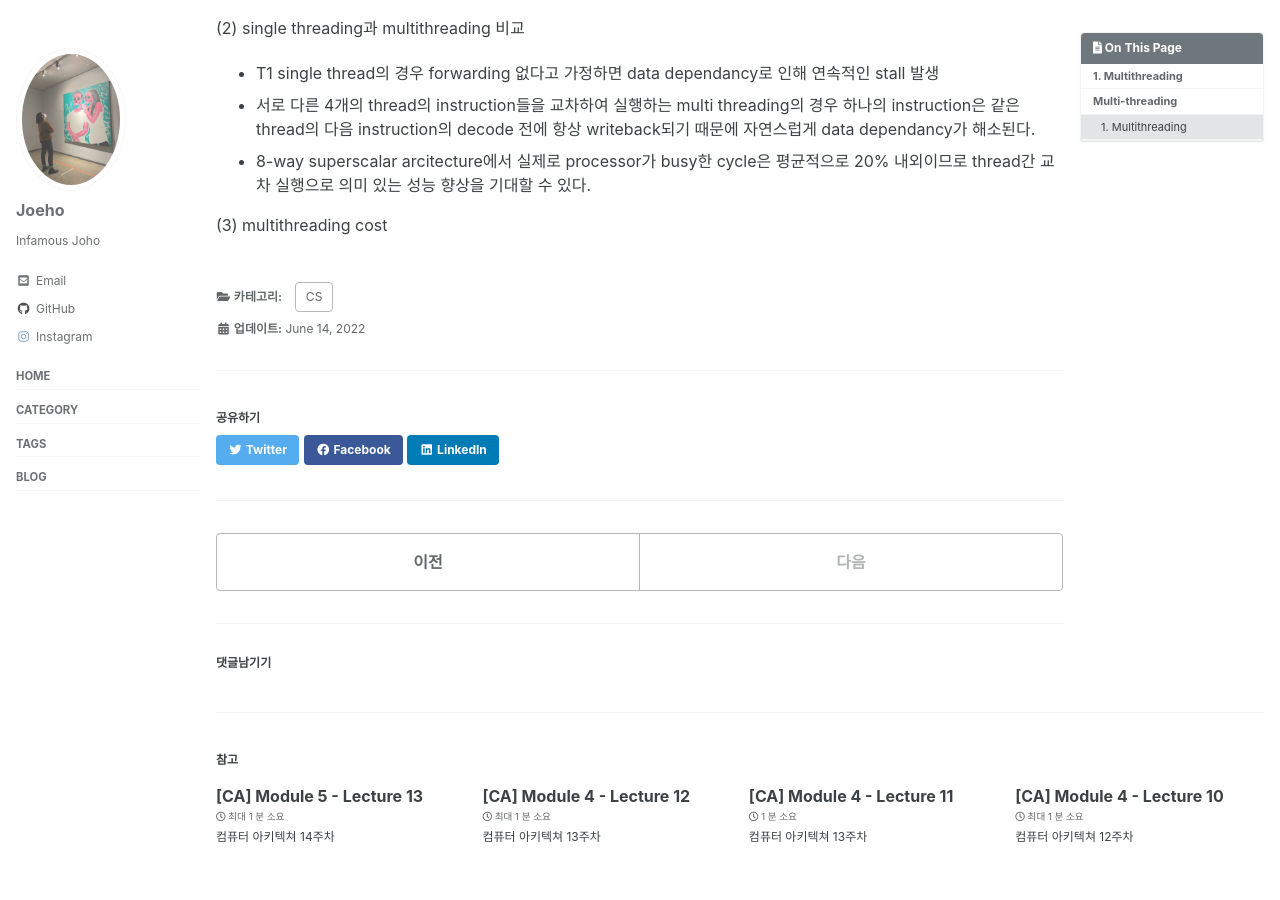
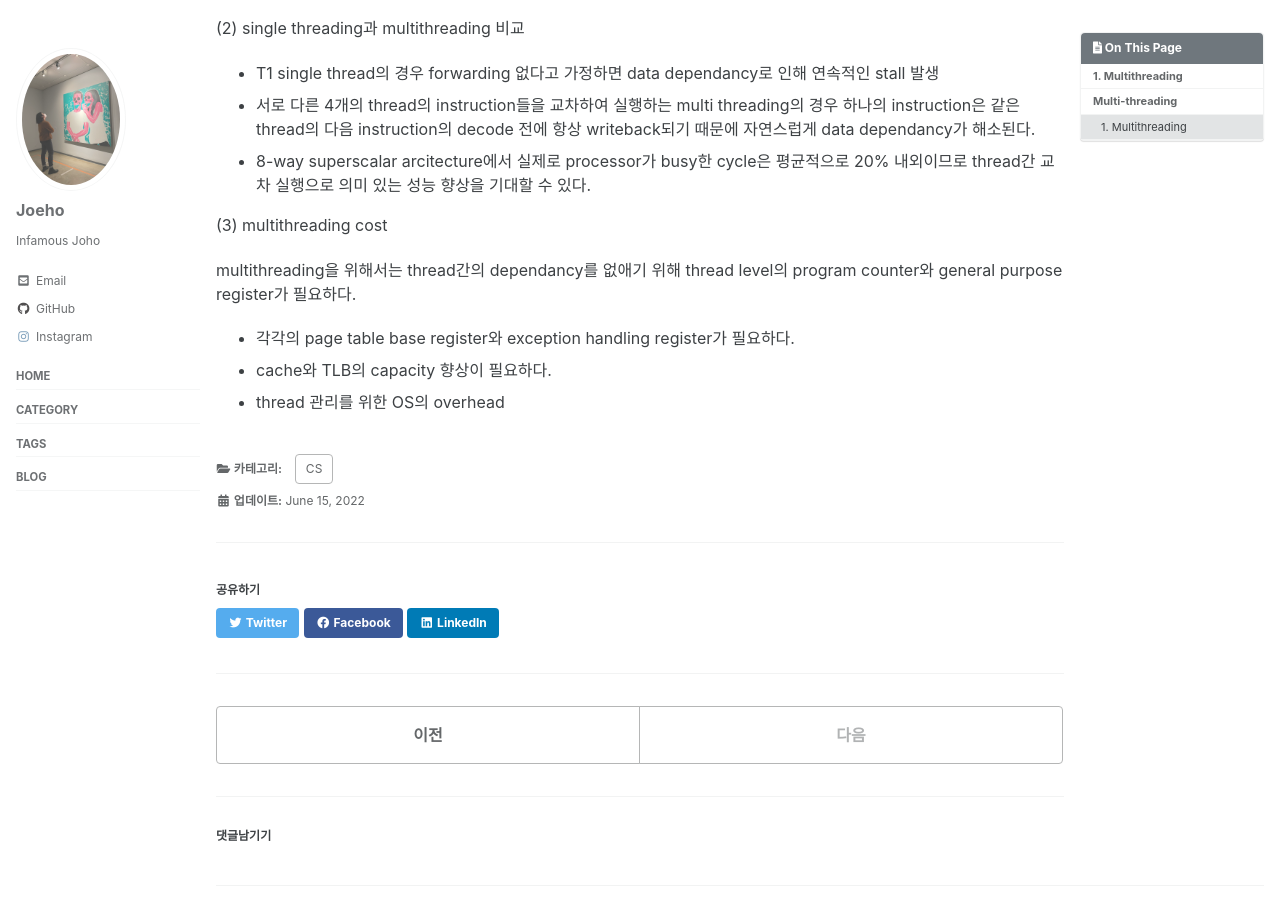
Before and after one commit to joeholee/joeholee.github.io, a Jekyll site: the page built from _posts/2022-06-13-ca-fourteenth.md, in a window 1280 px wide and 900 px high, scrolled down 484 px. Built offline with Jekyll 4.4.1, drawn with Linux system fonts in a browser that asks for light colours; cached includes are drawn as plain includes; some web fonts are replaced; comment, search, counter and statistics services are not loaded.

Commit message:
Update 2022-06-13-ca-fourteenth.md

```diff
--- a/_posts/2022-06-13-ca-fourteenth.md
+++ b/_posts/2022-06-13-ca-fourteenth.md
@@ -13,7 +13,7 @@ toc: true
 toc_sticky: true
 
 date: 2022-06-13
-last_modified_at: 2022-06-14
+last_modified_at: 2022-06-15
 ---
 
 # 1. Multithreading
@@ -34,3 +34,9 @@ last_modified_at: 2022-06-14
 - 8-way superscalar arcitecture에서 실제로 processor가 busy한 cycle은 평균적으로 20% 내외이므로 thread간 교차 실행으로 의미 있는 성능 향상을 기대할 수 있다.
 
 (3) multithreading cost
+
+multithreading을 위해서는 thread간의 dependancy를 없애기 위해 thread level의 program counter와 general purpose register가 필요하다.
+
+- 각각의 page table base register와 exception  handling register가 필요하다.
+- cache와 TLB의 capacity 향상이 필요하다.
+- thread 관리를 위한 OS의 overhead
```
